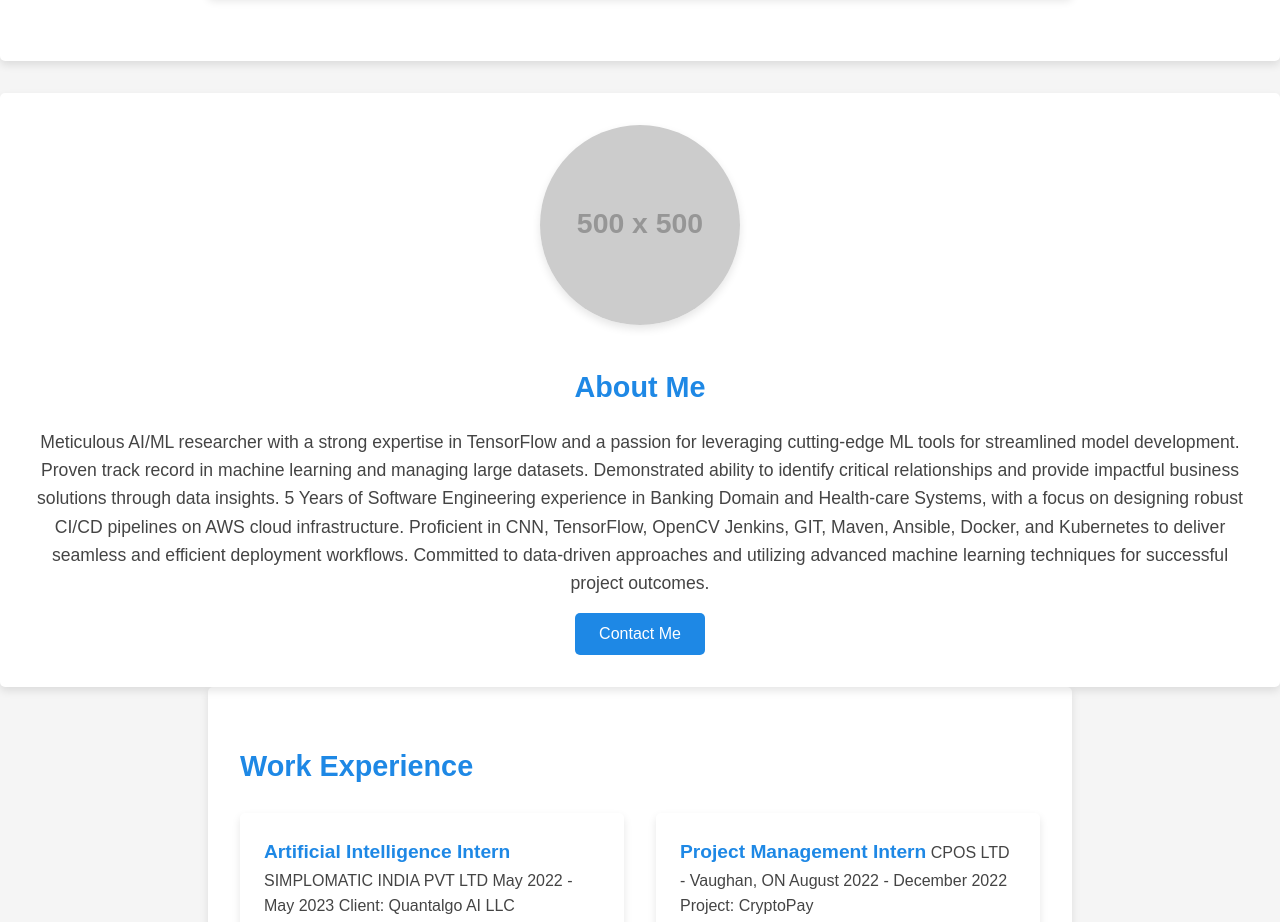
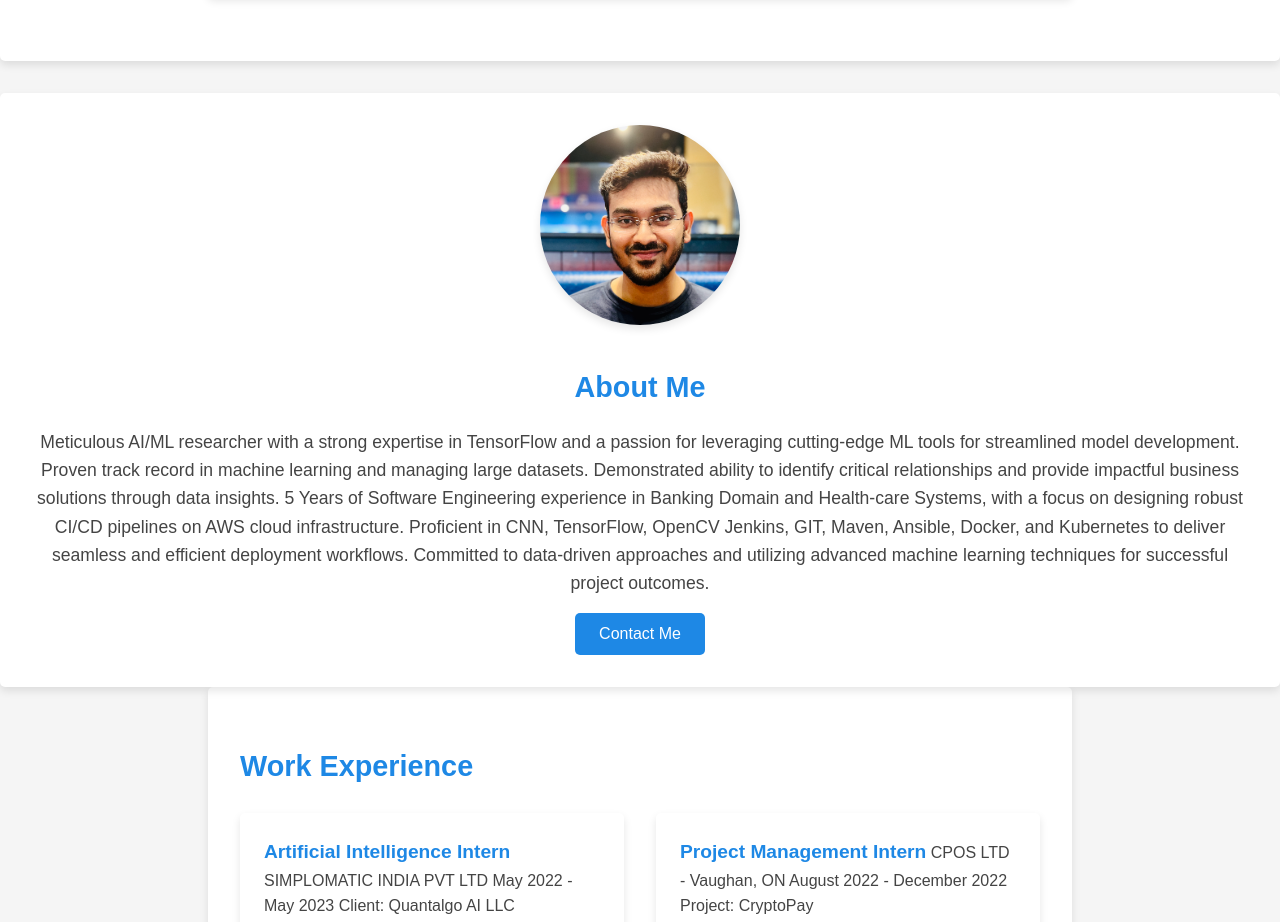
Before and after one commit to prashant-devops/Web-Portfolio, a plain HTML site: page index.html in a window 1280 px wide. Shown: the part 1072-1994 px from the top of the page. Drawn offline with Linux system fonts and the light colour scheme; placeholder pictures from the web are drawn by us.

Commit message:
Update index.html

```diff
--- a/index.html
+++ b/index.html
@@ -254,7 +254,7 @@
         </div>
 
         <div class="right-side">
-            <img src="https://via.placeholder.com/500" alt="Prashant Kumar Jha">
+            <img src="DP.jpg" alt="Prashant Kumar Jha">
             <div class="about-content">
                 <h2>About Me</h2>
                 <p>
```
